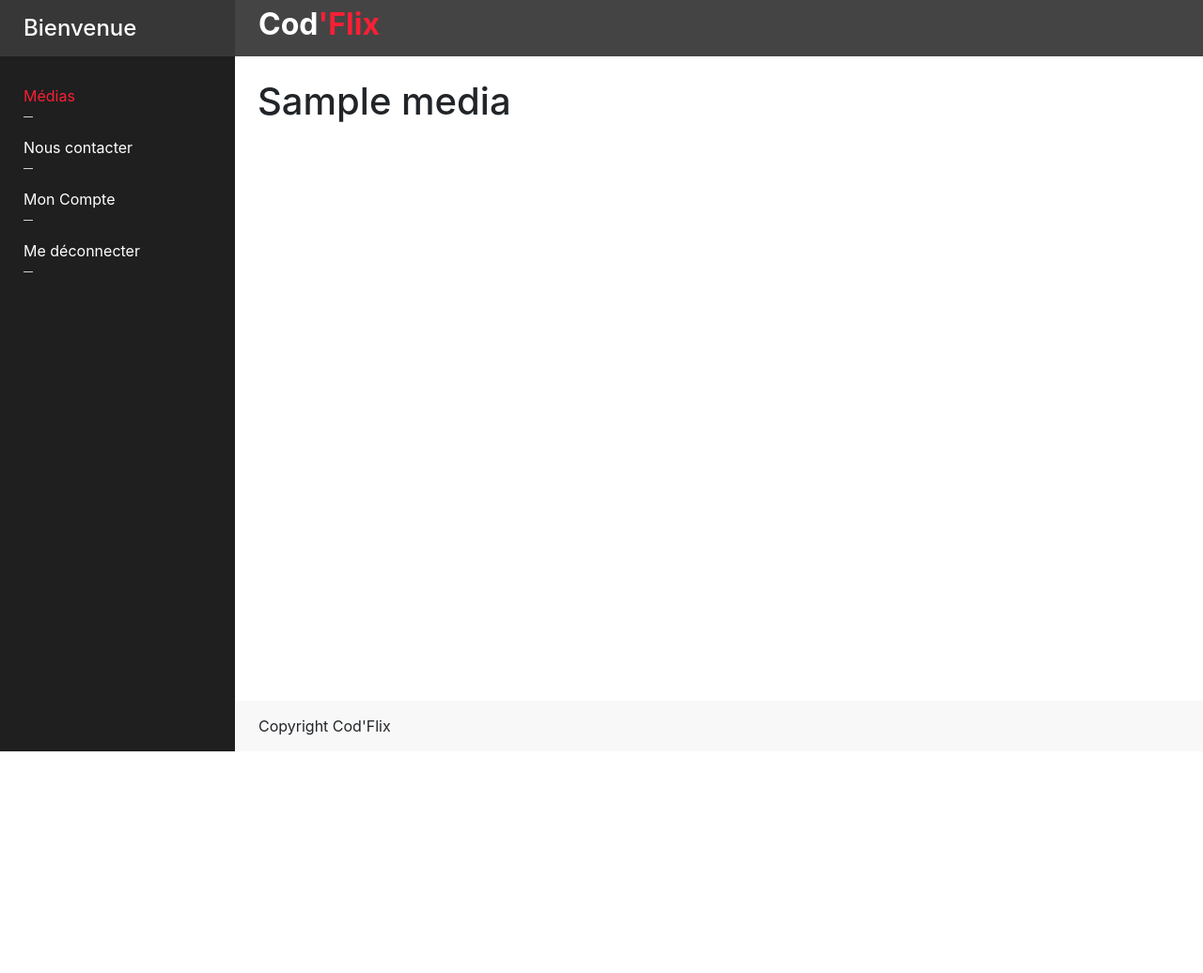
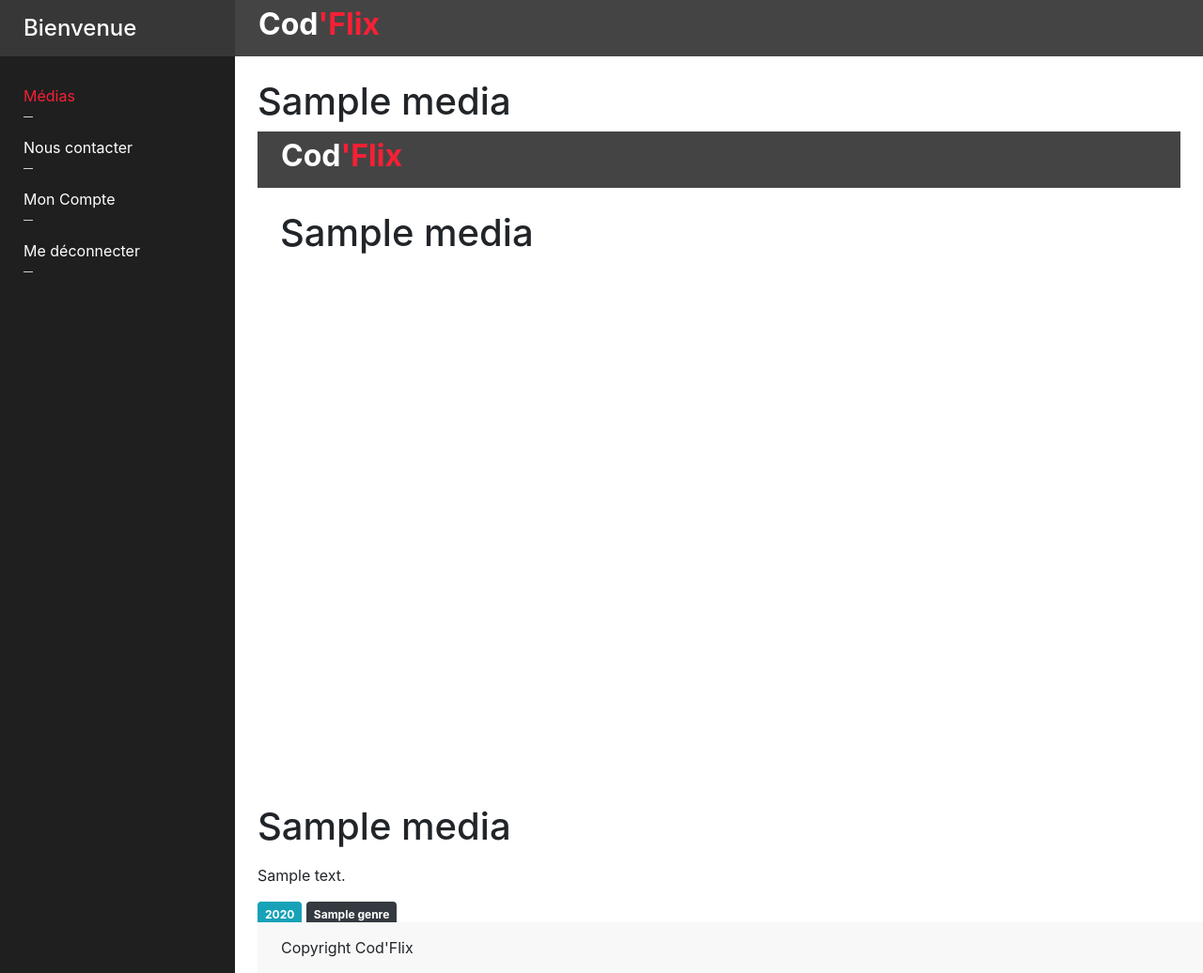
Before and after one commit to Boub123/ec_code, a PHP site: the page made by ec-code-2020-codflix-php-master/view/detailsMediasView.php in a window 1280 px wide. Shown: the whole page at 94% size. Before the commit the page ends 800 px from the top, so only its background shows below. Run offline with PHP 8.4, Linux system fonts and the light colour scheme; the template is opened without the code that fills it: most values are stand-ins (such as "Sample title", 1, 10 or a date in 2020); some libraries are stand-ins or nearby versions.

Commit message:
show details of media

```diff
--- a/ec-code-2020-codflix-php-master/view/dashboard.php
+++ b/ec-code-2020-codflix-php-master/view/dashboard.php
@@ -37,7 +37,7 @@
             </button>
           </div>
         </div>
-        <div class="content p-4">
+        <div class="content p-4 mb-4">
           <?= $content; ?>
         </div>
         <footer>Copyright Cod'Flix</footer>
--- a/ec-code-2020-codflix-php-master/view/detailsMediasView.php
+++ b/ec-code-2020-codflix-php-master/view/detailsMediasView.php
@@ -2,5 +2,23 @@
 <h1>
     <?= $media['title']; ?>
 </h1>
+<div style="width: 100%; height: 700px;">
+    <iframe width="100%" height="100%" src="<?= $media['trailer_url']; ?>" frameborder="0"
+            allow="accelerometer; autoplay; encrypted-media; gyroscope; picture-in-picture" allowfullscreen>
+    </iframe>
+</div>
+<div class="mt-3">
+    <h1 class="mb-3">
+        <?= $media['title']; ?>
+    </h1>
+    <p class="mb-3 text-justify"> <?= $media['summary']; ?> </p>
+    <?php if ($media['type'] == 'film'): ?>
+        <a href="#" class="badge badge-primary p-2">film</a>
+    <?php endif; ?>
+    <?php if ($media['type'] == 'série'): ?>
+        <a href="#" class="badge badge-danger p-2">série</a>
+    <?php endif; ?>
+    <a href="#" class="badge badge-info p-2"> <?= substr($media['release_date'], 0, 4); ?> </a>
+    <a href="#" class="badge badge-dark p-2"> <?= $genre ?> </a>
 <?php $content = ob_get_clean(); ?>
 <?php require('dashboard.php'); ?>
```
Also changed, not shown: ec-code-2020-codflix-php-master/controller/MediaController.php (+12 -3 lines), ec-code-2020-codflix-php-master/model/media.php (+22 -0 lines).
